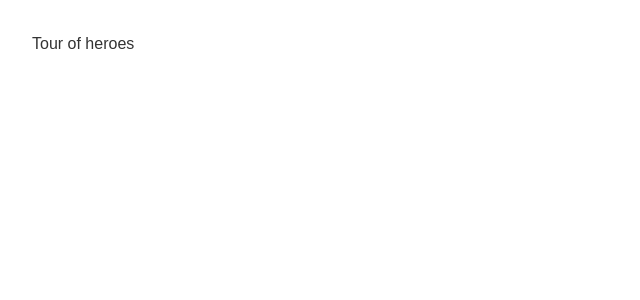
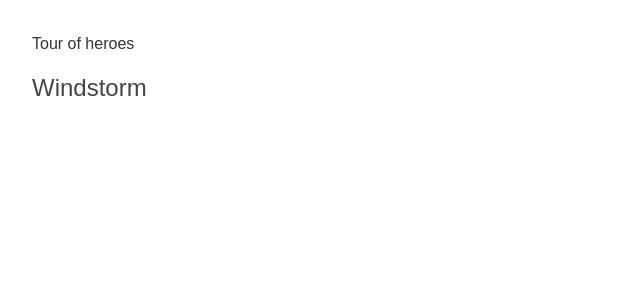
Before and after one commit to abuhanaan/tour-of-heroe, an Angular app: page / in a window 1280 px wide. Shown: the top 300 px of the page, without its empty margins (0-640 px from the left). Built offline with nearby package versions, Linux system fonts and the light colour scheme.

Commit message:
Added heroes component

```diff
--- a/src/app/app.component.html
+++ b/src/app/app.component.html
@@ -1 +1,2 @@
 {{ title }}
+<app-heroes></app-heroes>
--- a/src/app/app.module.ts
+++ b/src/app/app.module.ts
@@ -2,10 +2,12 @@
 import { BrowserModule } from '@angular/platform-browser';
 
 import { AppComponent } from './app.component';
+import { HeroesComponent } from './components/heroes/heroes.component';
 
 @NgModule({
   declarations: [
-    AppComponent
+    AppComponent,
+    HeroesComponent
   ],
   imports: [
     BrowserModule
--- /dev/null
+++ b/src/app/components/heroes/heroes.component.html
@@ -0,0 +1 @@
+<h2>{{ hero }}</h2>
--- /dev/null
+++ b/src/app/components/heroes/heroes.component.ts
@@ -0,0 +1,11 @@
+import { Component } from '@angular/core';
+
+@Component({
+  selector: 'app-heroes',
+  templateUrl: './heroes.component.html',
+  styleUrls: ['./heroes.component.css']
+})
+export class HeroesComponent {
+  hero = 'Windstorm';
+
+}
```
Also changed, not shown: src/app/components/heroes/heroes.component.css (added), 1 other file (tests, documents, lock files or other folders).
